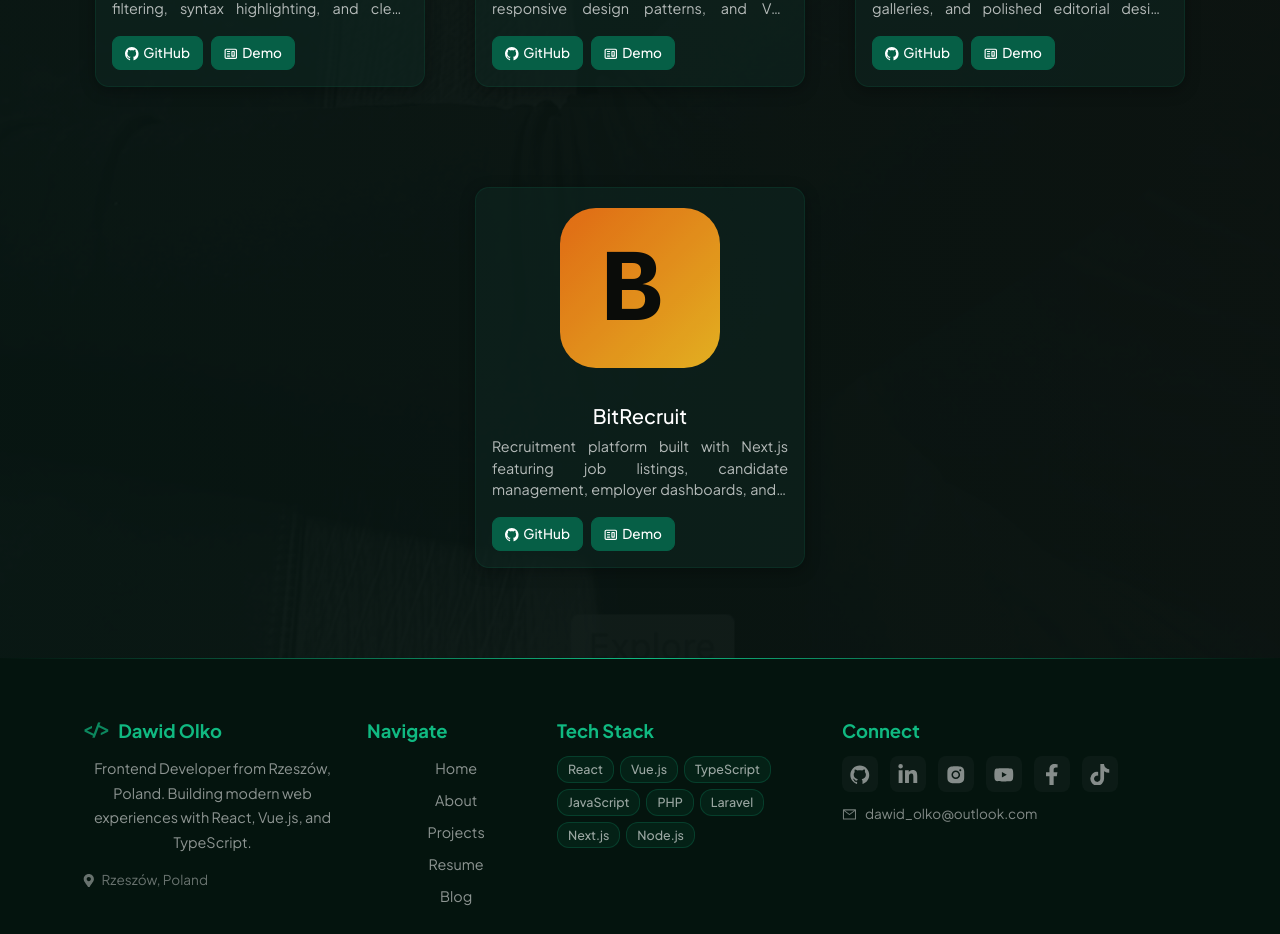
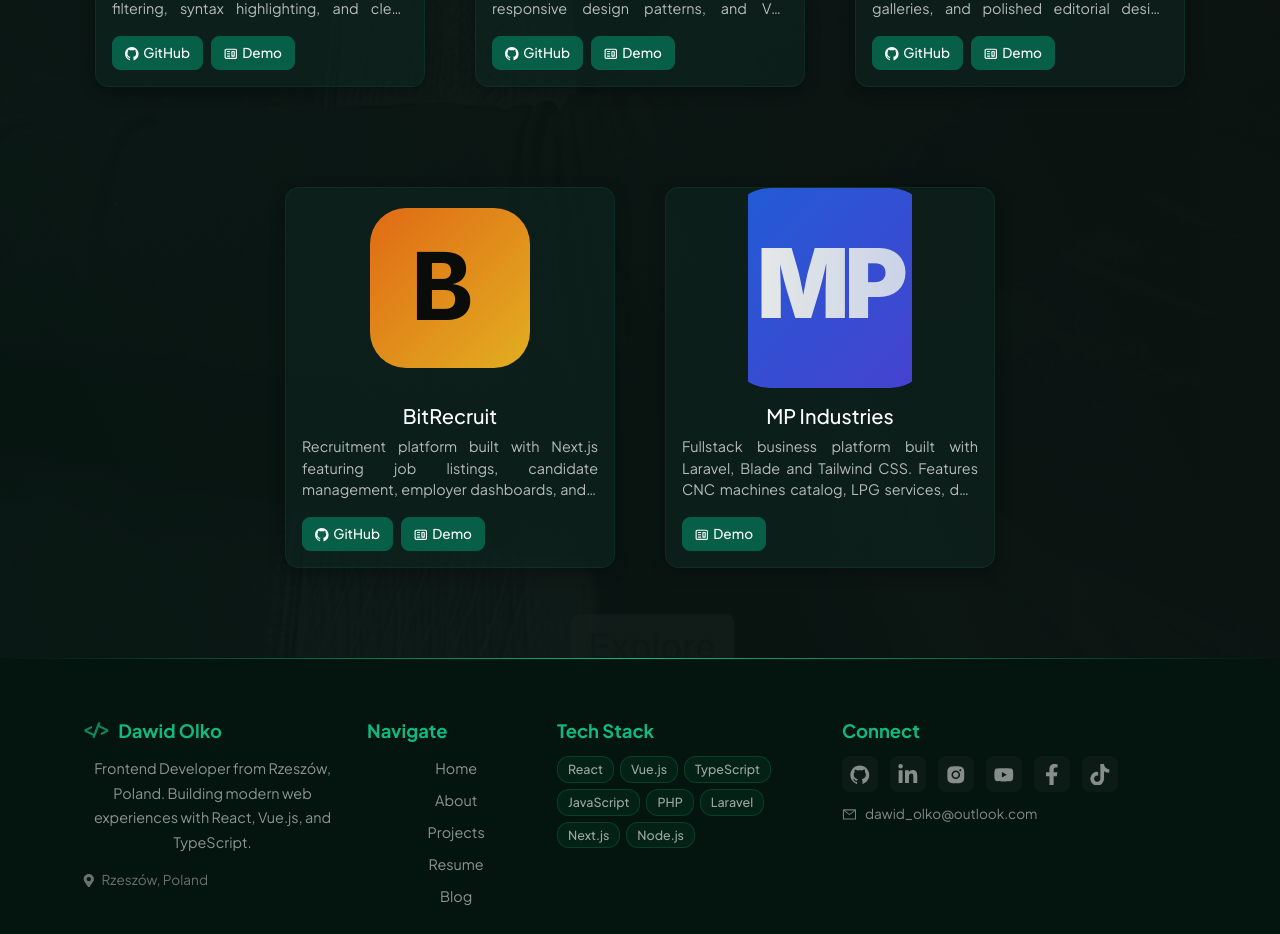
Before and after one commit to dawidolko/portfolio, a React (Create React App) app: page /project in a window 1280 px wide. Shown: the part 2040-2974 px from the top of the page. Built offline with nearby package versions, Linux system fonts and the light colour scheme.

Commit message:
Add MP Industries project card and logo to Projects component

```diff
--- a/src/components/Projects/Projects.js
+++ b/src/components/Projects/Projects.js
@@ -15,6 +15,7 @@ import weatherapp from "../../assets/Projects/weatherapp.svg";
 import simplelayout from "../../assets/Projects/simplelayout.svg";
 import curiositiesmagazine from "../../assets/Projects/curiositiesmagazine.svg";
 import bitrecruit from "../../assets/Projects/bitrecruit.svg";
+import mpindustries from "../../assets/Projects/logo30.svg";
 
 import projectBg from "../../assets/Backgrounds/backgroundFaq2-photoaidcom-greyscale.webp";
 
@@ -163,6 +164,15 @@ function Projects() {
               demoLink="http://bitrecruit.dawidolko.pl/"
             />
           </Col>
+
+          <Col md={4} className="project-card">
+            <ProjectCard
+              imgPath={mpindustries}
+              title="MP Industries"
+              description="Fullstack business platform built with Laravel, Blade and Tailwind CSS. Features CNC machines catalog, LPG services, dog breeding and honey products with admin panel."
+              demoLink="https://mp-industries.pl/"
+            />
+          </Col>
         </Row>
       </Container>
     </Container>
```
Also changed, not shown: src/assets/Projects/logo30.svg (added).
